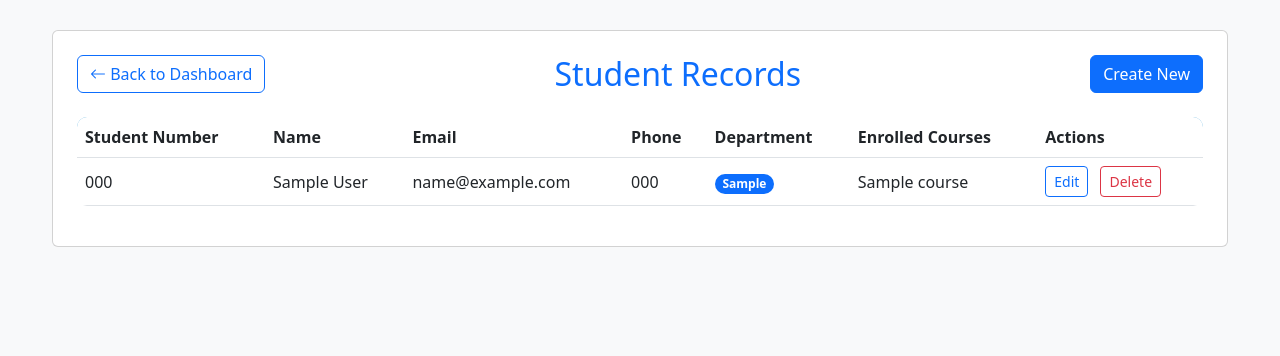
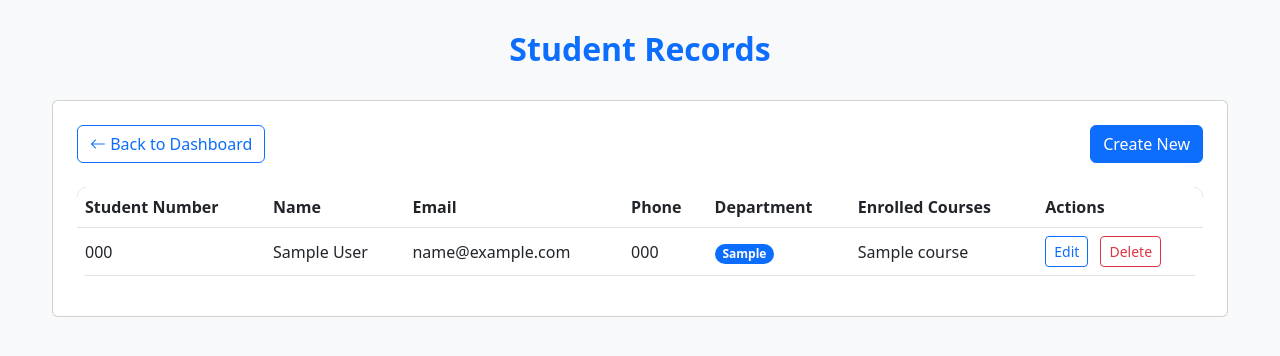
Before and after one commit to Gohxiong2/secure-amc-management-system, a PHP site: page /read_student.php in a window 1280 px wide. Shown: the top 356 px of the page. Run offline with PHP 8.4, Linux system fonts and the light colour scheme; the visitor is signed in with stand-in values (Sample User, id 1); tables that the repository leaves empty or names only in its code hold one stand-in row (values such as "Sample post").

Commit message:
css master

```diff
--- a/read_student.php
+++ b/read_student.php
@@ -55,12 +55,17 @@ $csrf_token = generateCsrfToken();
 </head>
 <body class="bg-light">
     <div class="container">
+        <!-- Centered Title -->
+        <div class="row justify-content-center mb-4">
+            <div class="col-auto">
+                <h2 class="text-primary text-center display-7 fw-bold">Student Records</h2>
+            </div>
+        </div>
         <div class="card p-4">
             <div class="header-container mb-4">
                 <a href="dashboard.php" class="btn btn-outline-primary">
                     <i class="bi bi-arrow-left"></i> Back to Dashboard
                 </a>
-                <h2 class="text-primary m-0">Student Records</h2>
                 <div>
                     <?php if ($isAdmin): ?>
                         <a href="create_student.php" class="btn btn-primary">Create New</a>
```
